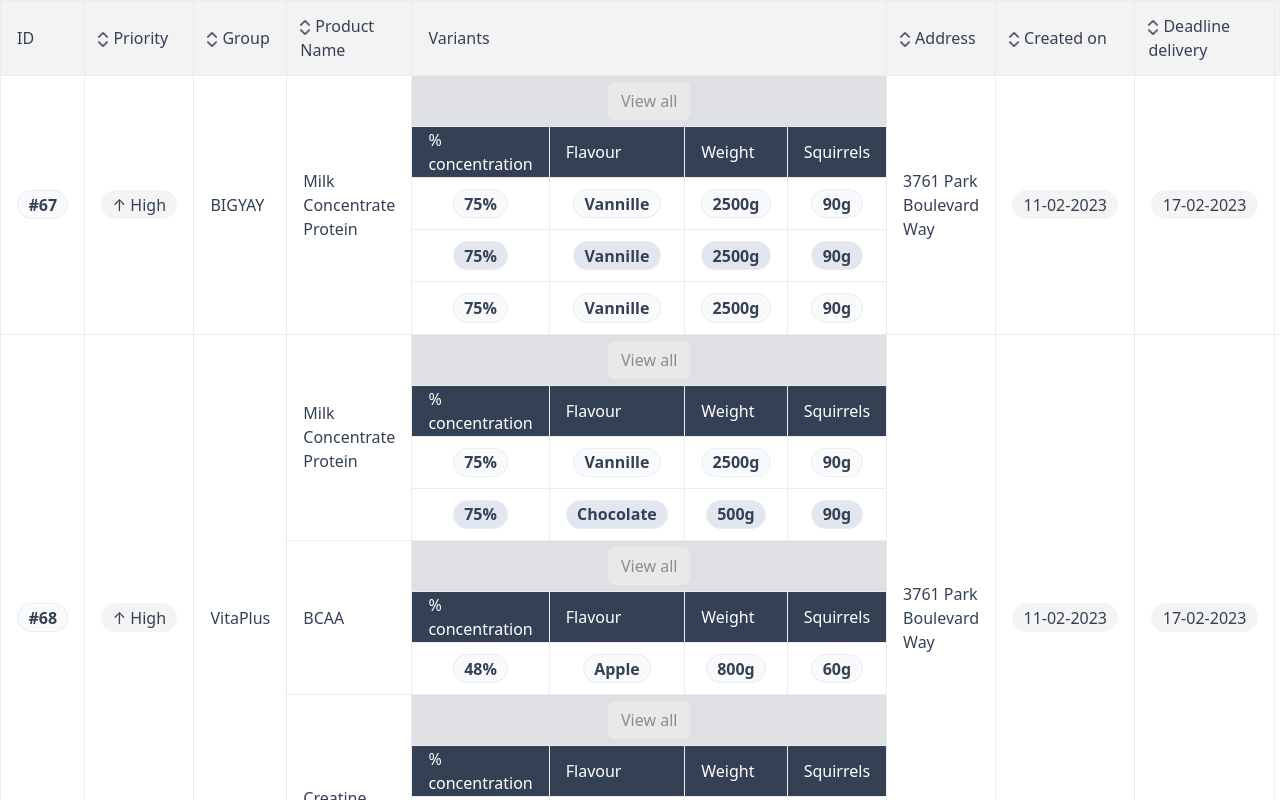
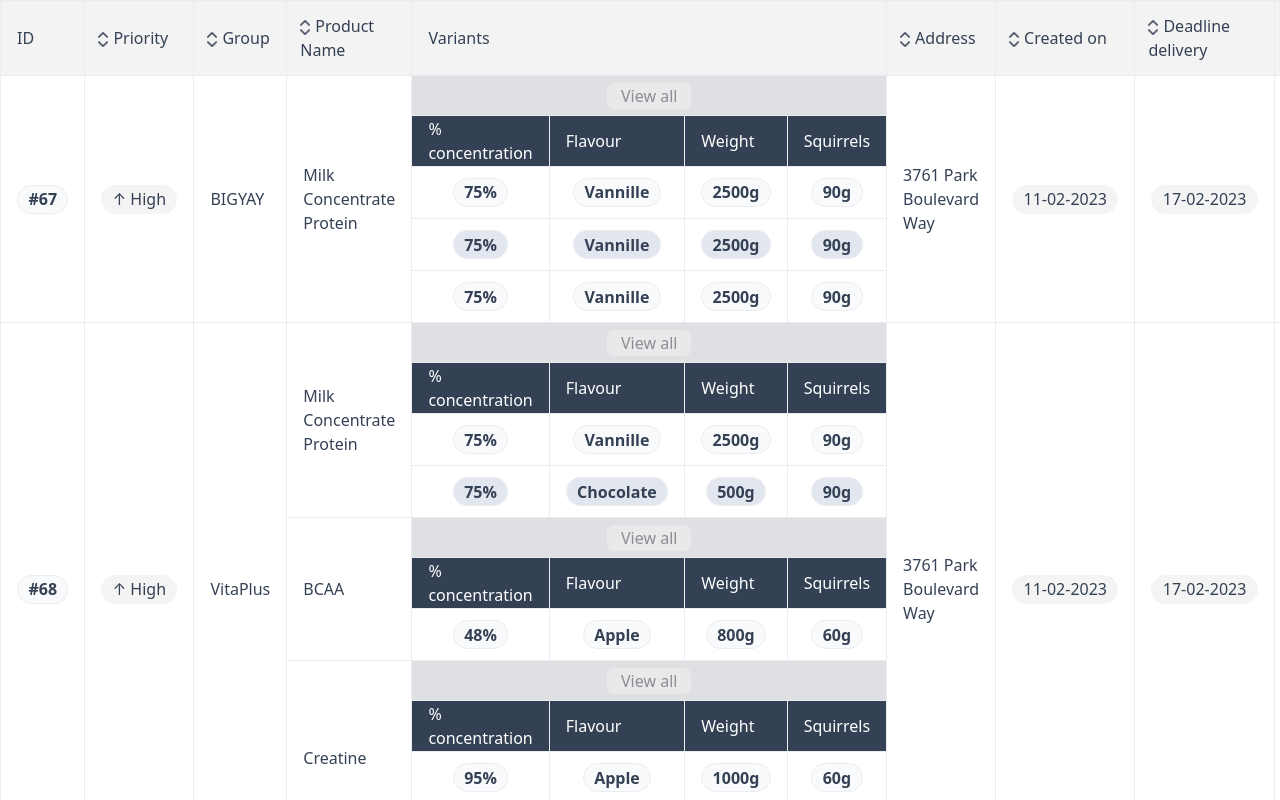
Before and after one commit to rmnhg/ordsmart_assignment, a React (Create React App) app: page / in a window 1280 px wide. Shown: the top 800 px of the page. Built offline with nearby package versions, Linux system fonts and the light colour scheme.

Commit message:
src: better margins for the View All button and small improvement The equal operator in the priority has been substituted by ===.

```diff
--- a/src/App.css
+++ b/src/App.css
@@ -31,6 +31,11 @@ th {
 .view-all-button {
   margin-top: 5px;
   margin-bottom: 5px;
+}
+
+.btn {
+  --bs-btn-padding-x: 0.80rem;
+  --bs-btn-padding-y: 0.0rem;
 }
 
 .table-header {
--- a/src/components/MyRow.jsx
+++ b/src/components/MyRow.jsx
@@ -69,7 +69,7 @@ export const MyRow = (props) => {
                     {row === 0 /* Add all the general data */?
                     <>
                         <td className="all-table-borders" rowSpan={getTotalRows(props.rowData)}><div className="cell-margins"><MyPill text={props.rowData['id']} type="light-grey-pill"/></div></td>
-                        <td className="all-table-borders" rowSpan={getTotalRows(props.rowData)}><div className="cell-margins"><MyPill text={props.rowData['Priority'] =="High"? "↑ " + props.rowData['Priority'] : "↓ " + props.rowData['Priority']}/></div></td>
+                        <td className="all-table-borders" rowSpan={getTotalRows(props.rowData)}><div className="cell-margins"><MyPill text={props.rowData['Priority'] === "High"? "↑ " + props.rowData['Priority'] : "↓ " + props.rowData['Priority']}/></div></td>
                         <td className="all-table-borders" rowSpan={getTotalRows(props.rowData)}><div className="cell-margins">{props.rowData['Group']}</div></td>
                     </> : <></>
                     }
```
